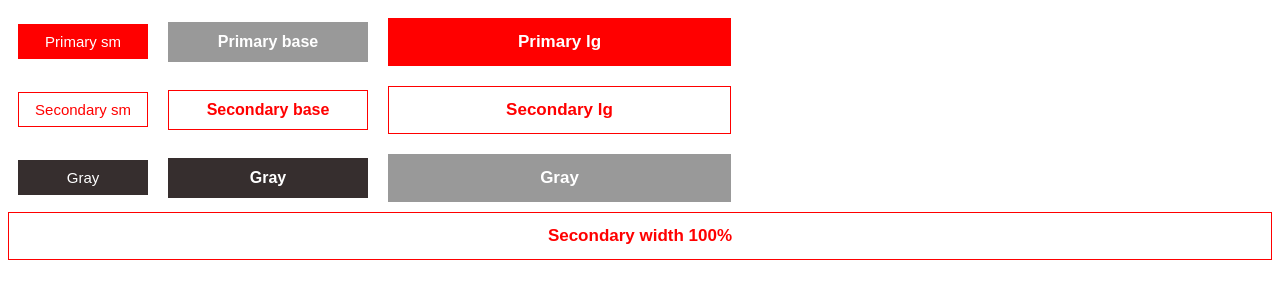
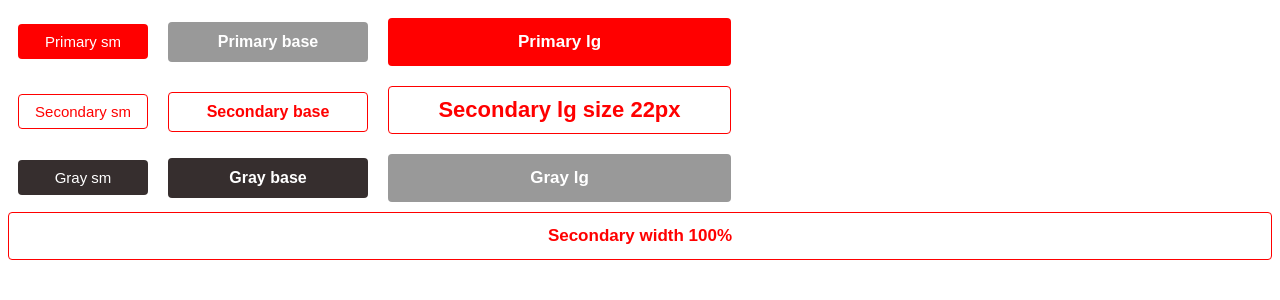
Before and after one commit to tampham512/practice, a React (Create React App) app: page /style-guide in a window 1280 px wide. Shown: the top 300 px of the page. Built offline with nearby package versions, Linux system fonts and the light colour scheme.

Commit message:
update 4

```diff
--- a/src/App.js
+++ b/src/App.js
@@ -1,4 +1,3 @@
-import StyleGuide from "./pages/StyleGuide";
 import { Link } from "react-router-dom";
 function App() {
   return (
--- a/src/components/Button/index.jsx
+++ b/src/components/Button/index.jsx
@@ -5,12 +5,13 @@ const Button = ({
   height,
   margin = "10px",
   padding = "8px 15px",
-  fontSize = "16px",
+  fontSize,
   type = "primary",
   size = "base",
   cursor = "pointer",
   border = "none",
   color = "white",
+  borderRadius = "4px",
   disabled,
   children,
 }) => {
@@ -28,6 +29,7 @@ const Button = ({
           size={size}
           height={height}
           disabled={disabled}
+          borderRadius={borderRadius}
         >
           {children}
         </PrimaryButton>
@@ -42,8 +44,10 @@ const Button = ({
           cursor={cursor}
           border={border}
           size={size}
+          height={height}
           color={color}
           disabled={disabled}
+          borderRadius={borderRadius}
         >
           {children}
         </SecondaryButton>
@@ -61,6 +65,7 @@ const Button = ({
           border={border}
           height={height}
           disabled={disabled}
+          borderRadius={borderRadius}
         >
           {children}
         </GrayButton>
--- a/src/components/Button/styled.js
+++ b/src/components/Button/styled.js
@@ -2,7 +2,6 @@ import styled from "styled-components";
 export const ButtonBase = styled.button`
   margin: ${({ margin }) => margin};
   padding: ${({ padding }) => padding};
-  font-size: ${({ fontSize }) => fontSize};
   border-radius: ${({ borderRadius }) => borderRadius};
   border: ${({ border }) => border};
   color: ${({ color }) => color};
@@ -17,7 +16,9 @@ export const ButtonBase = styled.button`
       case "base":
         return `height:40px;
                 width:200px;
-                font-weight:bold;`;
+                font-weight:bold;
+                font-size:16px;
+                `;
       case "lg":
         return `height:48px;
                 width:343px;
@@ -27,6 +28,7 @@ export const ButtonBase = styled.button`
   }}
   width: ${({ width }) => width};
   height: ${({ height }) => height};
+  font-size: ${({ fontSize }) => fontSize};
 `;
 
 export const PrimaryButton = styled(ButtonBase)`
--- a/src/pages/StyleGuide/index.jsx
+++ b/src/pages/StyleGuide/index.jsx
@@ -13,16 +13,16 @@ const StyleGuide = () => {
         Secondary sm
       </Button>
       <Button type="secondary">Secondary base</Button>
-      <Button type="secondary" size="lg">
-        Secondary lg
+      <Button type="secondary" size="lg" fontSize="22px">
+        Secondary lg size 22px
       </Button>
       <br></br>
       <Button type="gray" size="sm">
-        Gray
+        Gray sm
       </Button>
-      <Button type="gray">Gray</Button>
+      <Button type="gray">Gray base</Button>
       <Button type="gray" size="lg" disabled>
-        Gray
+        Gray lg
       </Button>
 
       <br></br>
```
